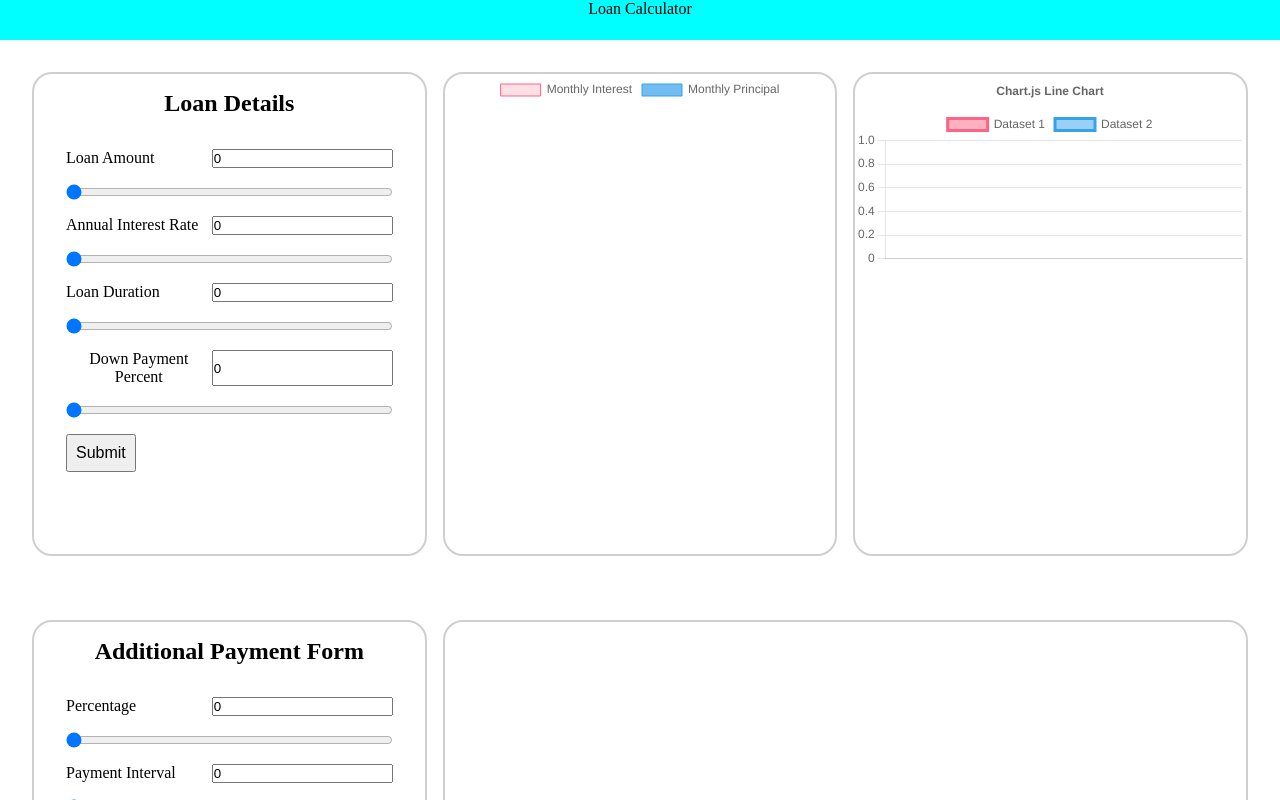
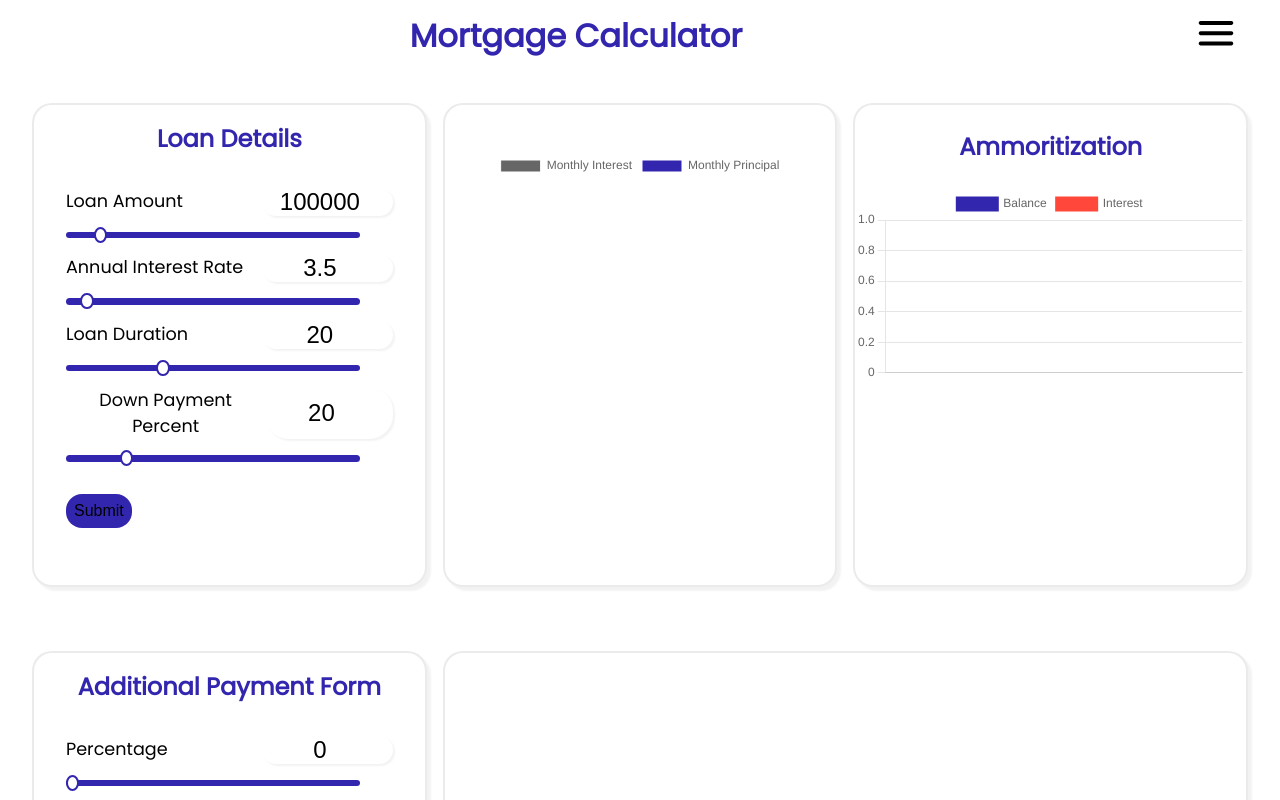
Before and after one commit to shane-abh/loan-calculator, a React (Vite) app: page / in a window 1280 px wide. Shown: the top 800 px of the page. Built offline with nearby package versions, Linux system fonts and the light colour scheme.

Commit message:
Changed design

```diff
--- a/index.html
+++ b/index.html
@@ -5,6 +5,9 @@
     <link rel="icon" type="image/svg+xml" href="/vite.svg" />
     <meta name="viewport" content="width=device-width, initial-scale=1.0" />
     <title>Loan Calculator</title>
+    <link rel="preconnect" href="https://fonts.googleapis.com">
+<link rel="preconnect" href="https://fonts.gstatic.com" crossorigin>
+<link href="https://fonts.googleapis.com/css2?family=Poppins&display=swap" rel="stylesheet">
   </head>
   <body>
     <div id="root"></div>
--- a/src/App.css
+++ b/src/App.css
@@ -1,23 +1,139 @@
+:root {
+  --bg-color: #fff;
+  --headings-color: #3326AE;
+  --bar-color: #3326AE;
+  --card-color: #ffffff;
+  --text-color: #000000;
+}
+
+body[data-theme="purple-theme"] {
+  --bg-color: #fff;
+  --headings-color: #3326AE;
+  --bar-color: #3326AE;
+  --card-color: #FFFFFF;
+  --text-color: #000000;
+}
+
+body[data-theme="orange-theme"] {
+  --bg-color: #0C2D57;
+  --headings-color: #FC6736;
+  --bar-color: #FC6736;
+  --card-color: #18212C;
+  --text-color: #fff;
+}
+
+body[data-theme="blue-theme"] {
+  --bg-color: #000000;
+  --headings-color: #40A2D8;
+  --bar-color: #40A2D8;
+  --card-color: #18212C;
+  --text-color: #fff;
+}
+
+
 * {
   margin: 0;
   padding: 0;
 
 }
 
+
+
+.blue{
+  background-color: #40A2D8;
+}
+
+.orange{
+  background-color: #FC6736;
+}
+
+.purple{
+  background-color: #3326AE;
+}
+
+body{
+  font-family: 'Poppins', sans-serif;
+  background-color: var(--bg-color);;
+}
+
+h1{
+  font-size: clamp(1em, 60vw, 2em);
+  color:var(--headings-color);
+
+}
+
+
+h2{
+  color:var(--headings-color);
+}
+
+.side-menu{
+  border: 2px solid black;
+  border-radius: 10px;
+  padding: 0.5em;
+  box-shadow: 4px 4px 2px 0px rgba(0, 0, 0, 0.05);
+  background-color: var(--bg-color);
+  width: 30vw;
+  display: block;
+  position: absolute;
+  top: 50px;
+  right: 50px;
+
+  z-index: 1;
+
+  -webkit-user-select: none;
+  user-select: none;
+}
+
+.colors{
+  display: flex;
+  flex-wrap: wrap;
+  justify-content: space-evenly;
+  align-items: center;
+  margin: 1em 0;
+}
+
+.color{
+  border-radius: 50%;
+  width: 40px;
+  height: 40px;
+
+}
+
+
 header {
   width: 100vw;
-  height: 5vh;
-  background-color: aqua;
+  min-height: 5vh;
+  /* padding: 1em 0; */
   display: flex;
+  text-align: center;
+  align-items: center;
   flex-direction: row;
   justify-content: center;
+  color:var(--headings-color);
+
+  margin: 0;
+
+}
+
+header h1{
+  width: 90%;
+}
+.img-container{
+  width: 10%;
+
+}
+
+.hamburger{
+  width: clamp(50%, 10vw, 40%);
+  color: var(--headings-color);
 }
 
 .row1 {
   display: grid;
   grid-template-columns: repeat(3, 1fr);
   text-align: center;
-  background-color: white;
+  background-color: var(--bg-color);
   gap: 1em;
   padding: 2em;
 }
@@ -25,8 +141,9 @@ header {
 .item {
   min-height: 60vh;
   border-radius: 1.25rem;
-  border: 2px solid #CFCFCF;
-  background: #FFF;
+  border: 2px solid #cfcfcf6c;
+  background: var(--card-color);
+  box-shadow: 4px 4px 2px 0px rgba(0, 0, 0, 0.05);
 }
 
 .group{
@@ -40,6 +157,8 @@ header {
 
 .details{
   margin: 1em;
+
+
 }
 
 .input-fields{
@@ -55,6 +174,91 @@ header {
   padding: 1em 0;
 }
 
+.descriptive-field label{
+  font-size: 1.1em;
+  color: var(--text-color);
+}
+
+input[type="number"]{
+  border: none;
+  font-size: 1.5em;
+  width: 40%;
+  text-align: center;
+  box-shadow: 2px 2px 2px 0px rgba(0, 0, 0, 0.05);
+  border-radius: 1em;
+  /* padding: 0.02em */
+  /* color: var(--text-color);
+  background-color: var(--card-color); */
+}
+
+/********** Range Input Styles **********/
+/*Range Reset*/
+input[type="range"] {
+  -webkit-appearance: none;
+   appearance: none;
+   background: transparent;
+   cursor: pointer;
+   width: 90%;
+}
+
+/* Removes default focus */
+input[type="range"]:focus {
+ outline: none;
+}
+
+/***** Chrome, Safari, Opera and Edge Chromium styles *****/
+/* slider track */
+input[type="range"]::-webkit-slider-runnable-track {
+  background-color: var(--bar-color);
+  border-radius: 0.5rem;
+  height: 0.4rem;
+}
+
+/* slider thumb */
+input[type="range"]::-webkit-slider-thumb {
+ -webkit-appearance: none; /* Override default look */
+  appearance: none;
+  margin-top: -5px; /* Centers thumb on the track */
+
+  /*custom styles*/
+  background-color: #ffffff;
+  height: 1rem;
+  width: 1em;
+  border: 2px solid var(--bar-color);
+  border-radius: 50%;
+}
+
+input[type="range"]:focus::-webkit-slider-thumb {
+ border: 1px solid var(--bar-color);
+ outline: 3px solid var(--bar-color);
+ outline-offset: 0.125rem;
+}
+
+/******** Firefox styles ********/
+/* slider track */
+input[type="range"]::-moz-range-track {
+  background-color: var(--bar-color);
+  border-radius: 0.5rem;
+  height: 0.5rem;
+}
+
+/* slider thumb */
+input[type="range"]::-moz-range-thumb {
+  border: none; /*Removes extra border that FF applies*/
+  border-radius: 0; /*Removes default border-radius that FF applies*/
+
+  /*custom styles*/
+  background-color: #5cd5eb;
+  height: 2rem;
+  width: 1rem;
+}
+
+input[type="range"]:focus::-moz-range-thumb {
+ border: 1px solid var(--bar-color);
+ outline: 3px solid var(--bar-color);
+ outline-offset: 0.125rem;
+}
+
 .submit-btn{
   width: 100%;
   display: flex;
@@ -64,6 +268,11 @@ header {
 .submit-btn button{
   font-size: 1em;
   padding: 0.5em;
+  background-color: var(--bar-color);
+  color: var(--text-color);
+  border-radius: 1em;
+  margin: 1em 0;
+  border: none;
 }
 
 
@@ -94,6 +303,8 @@ header {
   height: 100%;
   padding: 0 1em;
   line-height: 1.5em;
+  color: var(--text-color);
+
 }
 
 
@@ -101,8 +312,57 @@ header {
   display: flex;
   justify-content: space-between;
   padding: 1em;
+  color: var(--text-color);
 }
 
 .savings h3{
   padding: 0.5em;
+  color: var(--text-color);
 }
+
+.align-center{
+  display: flex;
+  flex-direction: column;
+  justify-content: center;
+
+
+}
+
+.imp-highlight{
+  color:var(--bar-color);
+  font-weight: 700;
+  font-size: 1.25em;
+}
+
+
+@media screen and (max-width: 768px){
+  .row1 {
+
+    grid-template-columns: 1fr;
+
+  }
+
+  .group{
+    grid-column: 1;
+
+  }
+
+  .card{
+    width: 100%;
+    height: fit-content;
+    padding: 1em;
+    text-align: left;
+  }
+
+  .savings-info{
+    flex-direction: column;
+    align-items: left;
+
+  }
+
+  .savings h3{
+    text-align: center;
+  }
+
+
+}
--- a/src/App.jsx
+++ b/src/App.jsx
@@ -6,48 +6,100 @@ import LineChart from "./components/LineChart";
 import LoanDetails from "./components/LoanDetails";
 import AdditionalPaymentForm from "./components/AdditionalPaymentForm";
 import ReccomdationDashboard from "./components/ReccomdationDashboard";
+import hamburger from "./assets/hamburger.svg";
 
 export const loaninputValues = createContext();
 
 function App() {
   const [lineChartData, setLineChartData] = useState("");
   const [pieChartData, setPieChartData] = useState("");
-  console.log(pieChartData);
 
   const [inputVals, setinputVals] = useState("");
-  console.log(inputVals);
+  const [normalData, setNormalData] = useState("");
+  console.log(normalData);
 
   const [recomendationValues, setRecomendationValues] = useState();
 
+  const [isMenuOpen, setIsMenuOpen] = useState(false);
+
+  function handleClick() {
+    setIsMenuOpen(!isMenuOpen);
+  }
+
   return (
     <>
-      <header>Loan Calculator</header>
+      <header>
+        <h1>Mortgage Calculator</h1>
+        <div className="img-container">
+          <img src={hamburger} className="hamburger" onClick={handleClick} />
+          {isMenuOpen ? (
+            <div onClick={handleClick} className="side-menu">
+              <h4>Choose Your Theme</h4>
+              <hr />
+              <div className="colors">
+                <div
+                  className="color purple"
+                  onClick={() =>
+                    document.body.setAttribute("data-theme", "purple-theme")
+                  }
+                ></div>
+                <div
+                  className="color orange"
+                  onClick={() =>
+                    document.body.setAttribute("data-theme", "orange-theme")
+                  }
+                ></div>
+                <div
+                  className="color blue"
+                  onClick={() =>
+                    document.body.setAttribute("data-theme", "blue-theme")
+                  }
+                ></div>
+              </div>
+            </div>
+          ) : (
+            ""
+          )}
+        </div>
+      </header>
 
       <div className="container">
         <div className="row1">
-          <div className="item">
+          <div className="item ">
             <LoanDetails
               setLineChartData={setLineChartData}
               setPieChartData={setPieChartData}
               setinputVals={setinputVals}
+              setNormalData={setNormalData}
             />
           </div>
-          <div className="item">
+          <div className="item align-center">
             <PieChart chartData={pieChartData} />
           </div>
-          <div className="item">
-            <LineChart chartData={lineChartData} />
+          <div className="item ">
+            <h2 className="details">Ammoritization</h2>
+            <div className="align-center">
+              <LineChart chartData={lineChartData} />
+            </div>
           </div>
         </div>
 
         <loaninputValues.Provider value={inputVals}>
           <div className="row1">
             <div className="item">
-              <AdditionalPaymentForm setRecomendationValues={setRecomendationValues}/>
+              <AdditionalPaymentForm
+                setRecomendationValues={setRecomendationValues}
+              />
             </div>
             <div className="item group content">
-            { inputVals? <ReccomdationDashboard recomendationValues={recomendationValues}/>
-      : ""}
+              {inputVals ? (
+                <ReccomdationDashboard
+                  recomendationValues={recomendationValues}
+                  normalData={normalData}
+                />
+              ) : (
+                ""
+              )}
             </div>
           </div>
         </loaninputValues.Provider>
--- a/src/components/AdditionalPaymentForm.jsx
+++ b/src/components/AdditionalPaymentForm.jsx
@@ -23,6 +23,20 @@ const AdditionalPaymentForm = ({setRecomendationValues}) => {
       { min: 1000, max: 10000, values: { Percentage: 20, interval: parseInt(loanDuration / 5) } },
       { min: 10001, max: 50000, values: { Percentage: 15, interval: parseInt(loanDuration / 5) } },
       { min: 50001, max: 100000, values: { Percentage: 12, interval: parseInt(loanDuration / 5) } },
+      { min: 50001, max: 100000, values: { Percentage: 10, interval: parseInt(loanDuration / 6) } },
+      { min: 100001, max: 200000, values: { Percentage: 5.9, interval: parseInt(loanDuration / 7) } },
+      { min: 200001, max: 300000, values: { Percentage: 5.5, interval: parseInt(loanDuration / 9) } },
+      { min: 300001, max: 400000, values: { Percentage: 4.5, interval: parseInt(loanDuration / 10) } },
+      { min: 400001, max: 500000, values: { Percentage: 3.5, interval: parseInt(loanDuration / 11) } },
+      { min: 500001, max: 600000, values: { Percentage: 2.5, interval: parseInt(loanDuration / 12) } },
+      { min: 600001, max: 700000, values: { Percentage: 1.5, interval: parseInt(loanDuration / 13) } },
+      { min: 700001, max: 800000, values: { Percentage: 0.2, interval: parseInt(loanDuration / 5) } },
+      { min: 800001, max: 900000, values: { Percentage: 1.3, interval: parseInt(loanDuration / 15) } },
+      { min: 900001, max: 1000000, values: { Percentage: 1.2, interval: parseInt(loanDuration / 16) } },
+      { min: 1000001, max: 1100000, values: { Percentage: 1.1, interval: parseInt(loanDuration / 17) } },
+      { min: 1100001, max: 1200000, values: { Percentage: 0.9, interval: parseInt(loanDuration / 18) } },
+      { min: 1200001, max: 1300000, values: { Percentage: 0.9, interval: parseInt(loanDuration / 19 ) } },
+      { min: 1300001, max: 1400000, values: { Percentage: 0.7, interval: parseInt(loanDuration / 20) } },
       // Add more ranges as needed
     ];
 
@@ -31,16 +45,17 @@ const AdditionalPaymentForm = ({setRecomendationValues}) => {
     if (selectedRange) {
       setInputValues(selectedRange.values);
     }
-  }, [loanAmount])
+  }, [formValues])
 
 
 
-  const recomendationValues = calculateMortgagePayoff(loanAmount, rate, loanDuration, downPaymentPercent, 10000, inputValues.interval)
+  const recomendationValues = calculateMortgagePayoff(loanAmount, rate, loanDuration, downPaymentPercent, (loanAmount * (inputValues.Percentage/100)), inputValues.interval)
   recomendationValues.interval = inputValues.interval
+  recomendationValues.additionalPayment = loanAmount * (inputValues.Percentage/100)
   useEffect(()=> {
 
     setRecomendationValues(recomendationValues)
-  }, [formValues])
+  }, [formValues, inputValues])
 
   const inputRefs = {
     Percentage: useRef(null),
--- a/src/components/PieChart.jsx
+++ b/src/components/PieChart.jsx
@@ -8,32 +8,33 @@ const PieChart = ({ chartData }) => {
   const [monthlyPayment, monthlyInterest, monthlyPrincipal] = chartData;
 
   console.log(monthlyInterest);
+  const color = getComputedStyle(document.querySelector(':root'))
+    .getPropertyValue('--text-color');
+    console.log(`"${color}"`)
   const data = {
     labels: ["Monthly Interest", "Monthly Principal"],
     datasets: [
       {
-        label: "# of Votes",
+        // labels: ["Montly Interest", "monthlyPrincipal"],
         data: [monthlyInterest, monthlyPrincipal],
         backgroundColor: [
-          "rgba(255, 99, 132, 0.2)",
-          "rgba(54, 162, 235, 0.7)",
+          `"${color}"`,
+          "#3326AE",
 
         ],
-        borderColor: [
-          "rgba(255, 99, 132, 1)",
-          "rgba(54, 162, 235, 1)",
-          "rgba(255, 206, 86, 1)",
-          "rgba(75, 192, 192, 1)",
-          "rgba(153, 102, 255, 1)",
-          "rgba(255, 159, 64, 1)",
-        ],
+        // borderColor: [
+
         borderWidth: 1,
       },
     ],
   };
 
   const options = {
-    cutout: 150
+    cutout: 100,
+    animateRotate: true,
+    radius: 150,
+    responsive: true,
+    maintainAspectRatio: true,
 };
 
 
```
Also changed, not shown: src/components/LineChart.jsx (+11 -9 lines), src/components/LoanDetails.jsx (+8 -7 lines), src/components/ReccomdationDashboard.jsx (+11 -8 lines), src/assets/hamburger.svg (added).
